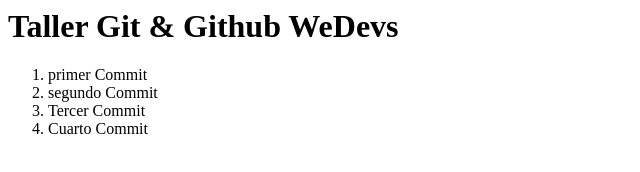
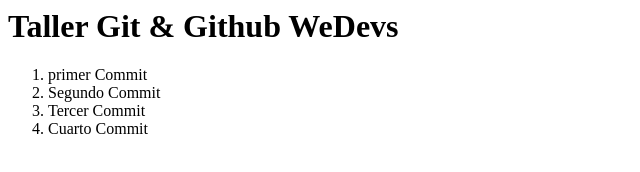
Before and after one commit to santy19/miproyecto, a plain HTML site: page index.html in a window 1280 px wide. Shown: the full height of the page, 0-640 px from the left. Drawn offline with Linux system fonts and the light colour scheme.

Commit message:
Segundo commit

```diff
--- a/index.html
+++ b/index.html
@@ -7,7 +7,7 @@
     <h1>Taller Git & Github WeDevs</h1>
     <ol>
         <li>primer Commit</li>
-        <li>segundo Commit</li>
+        <li>Segundo Commit</li>
         <li>Tercer Commit</li>
         <li>Cuarto Commit</li>
     </ol>
```
